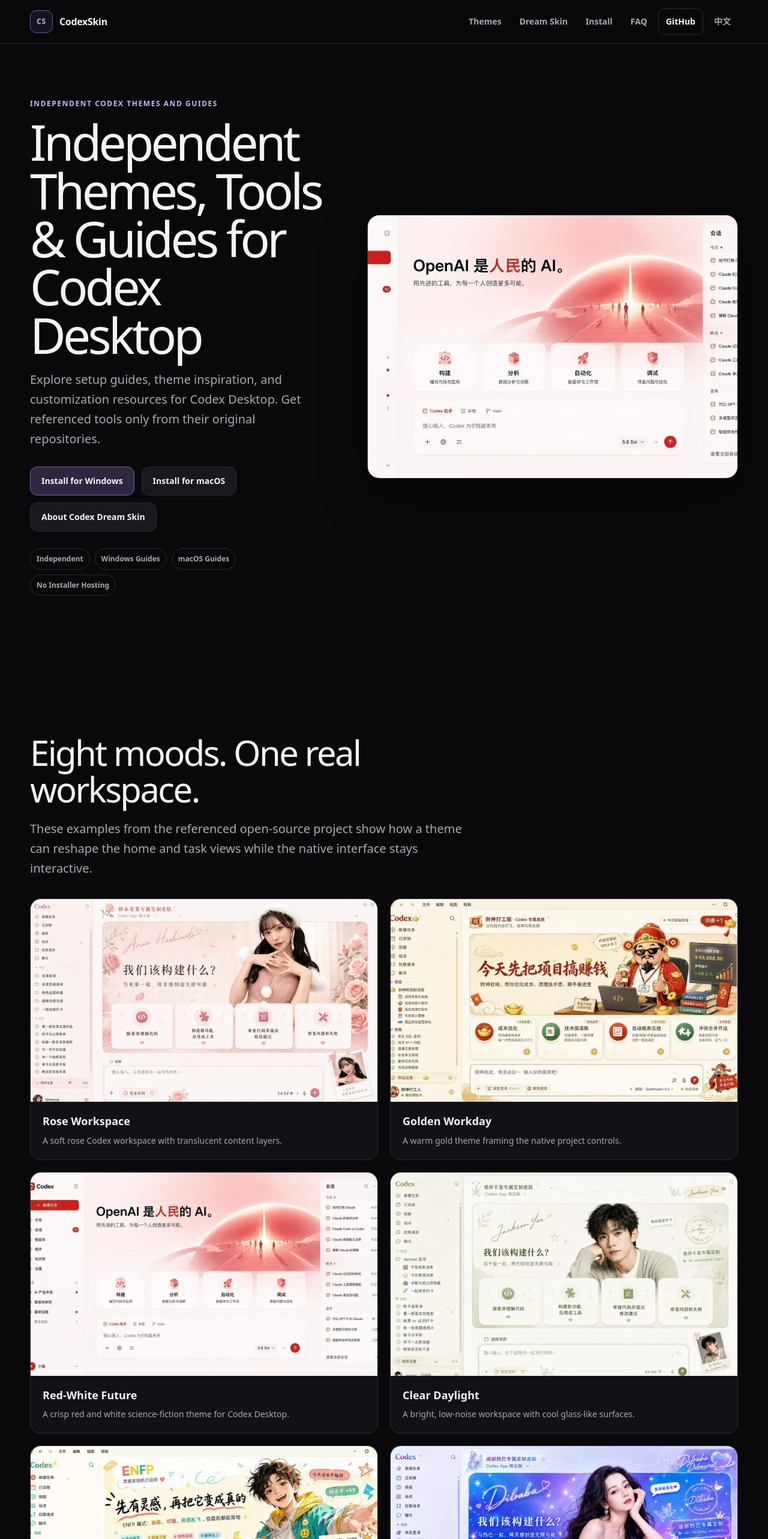
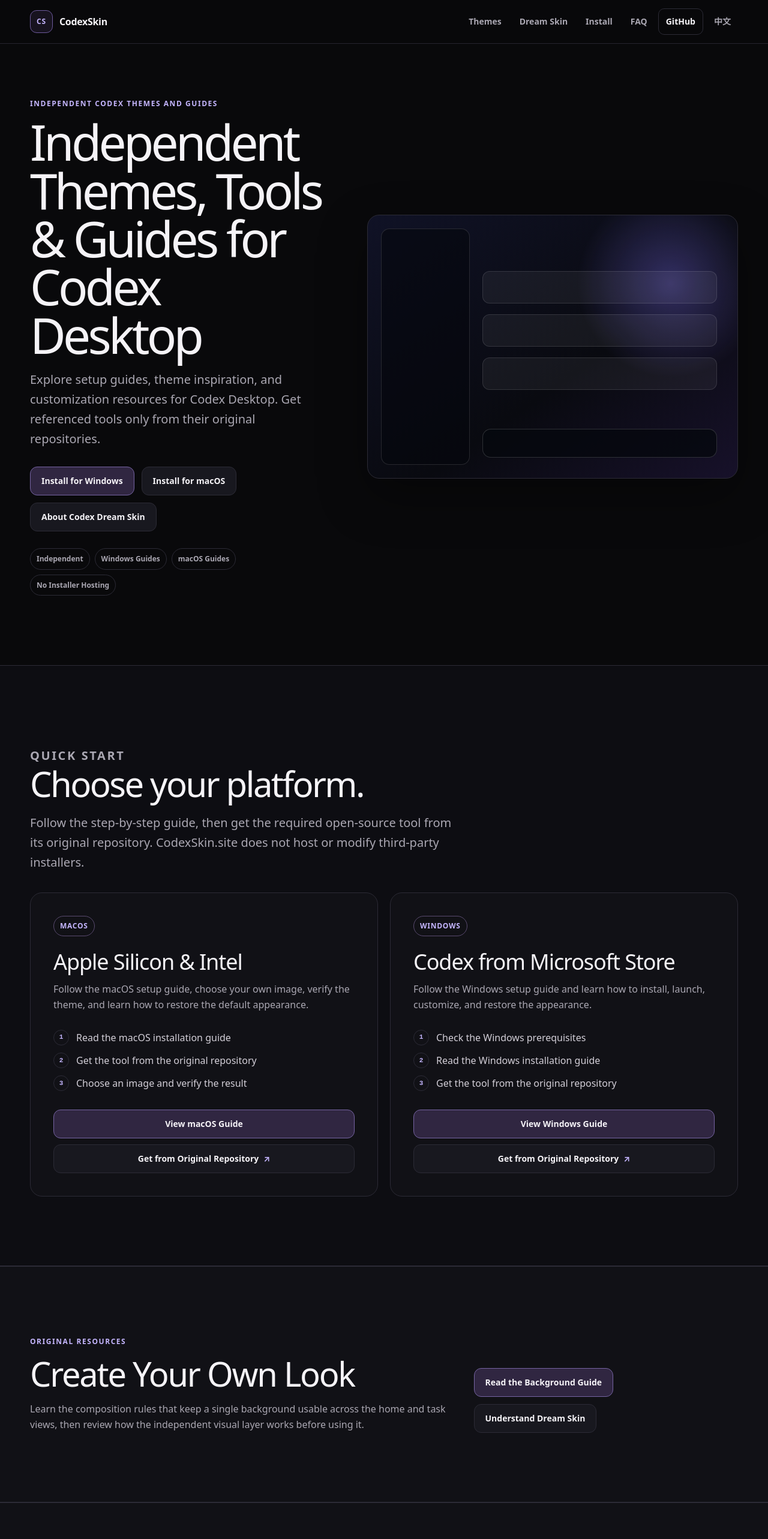
Before and after one commit to swg209/codex-skin-site, a Next.js app: page / in a window 1280 px wide. Shown: the top 2566 px of the page at 60% size. Built offline with nearby package versions, Linux system fonts and the light colour scheme; no server answers.

Commit message:
fix: remove homepage placeholders and uncertain artwork

```diff
--- a/src/app/globals.css
+++ b/src/app/globals.css
@@ -385,6 +385,11 @@
 .hero__actions { margin-top: 30px; }
 .hero__visual, .proof-section__image { position: relative; overflow: hidden; min-height: 440px; border: 1px solid var(--line); border-radius: 20px; background: var(--surface); box-shadow: 0 30px 80px rgba(0,0,0,.34); }
 .hero__visual img, .proof-section__image img, .theme-card__image img, .lightbox__image img { object-fit: cover; }
+.hero-preview { background: radial-gradient(circle at 82% 26%, rgba(131, 116, 255, .34), transparent 26%), linear-gradient(145deg, #101226, #090a10 58%, #17112a); }
+.hero-preview__sidebar { position: absolute; inset: 22px auto 22px 22px; width: 24%; border: 1px solid rgba(255,255,255,.13); border-radius: 14px; background: rgba(6,8,14,.62); }
+.hero-preview__workspace { position: absolute; inset: 46px 34px 100px 31%; display: grid; gap: 18px; align-content: center; }
+.hero-preview__workspace span { display: block; height: 54px; border: 1px solid rgba(255,255,255,.12); border-radius: 12px; background: rgba(255,255,255,.055); }
+.hero-preview__composer { position: absolute; right: 34px; bottom: 34px; left: 31%; height: 48px; border: 1px solid rgba(255,255,255,.16); border-radius: 14px; background: rgba(6,8,14,.8); }
 .proof-list { display: flex; flex-wrap: wrap; gap: 8px; margin: 28px 0 0; padding: 0; list-style: none; }
 .proof-list li { padding: 7px 10px; border: 1px solid var(--line); border-radius: 999px; color: var(--muted); font-size: 12px; font-weight: 650; }
 .section--tinted { border-block: 1px solid var(--line); background: var(--surface); }
@@ -423,6 +428,10 @@
 .step-list h3 { margin: 0 0 12px; font-size: 20px; }
 .proof-section__grid { display: grid; grid-template-columns: .8fr 1.2fr; align-items: center; gap: 60px; }
 .proof-section__image { min-height: 390px; }
+.composition-preview { background: radial-gradient(circle at 78% 43%, rgba(82, 104, 255, .5), transparent 18%), radial-gradient(circle at 72% 50%, rgba(201, 81, 255, .2), transparent 34%), linear-gradient(110deg, #090b13 0 58%, #151936); }
+.composition-preview__quiet { position: absolute; left: 8%; top: 14%; bottom: 24%; width: 48%; display: grid; place-items: center; border: 1px dashed rgba(255,255,255,.26); border-radius: 16px; color: rgba(255,255,255,.66); font-size: 14px; letter-spacing: .04em; }
+.composition-preview__focus { position: absolute; left: 74%; top: 36%; width: 12%; aspect-ratio: 1; border: 1px solid rgba(255,255,255,.38); border-radius: 50%; box-shadow: 0 0 0 36px rgba(255,255,255,.04); }
+.composition-preview__composer { position: absolute; right: 8%; bottom: 7%; left: 8%; height: 14%; border: 1px solid rgba(255,255,255,.18); border-radius: 14px; background: rgba(5,7,12,.78); }
 .safety-list { display: grid; grid-template-columns: repeat(2,minmax(0,1fr)); gap: 12px; margin: 0; padding: 0; list-style: none; }
 .safety-list li { position: relative; padding: 18px 20px 18px 48px; border: 1px solid var(--line); border-radius: 13px; background: var(--surface-raised); color: #d7d4dc; }
 .safety-list li::before { position: absolute; top: 19px; left: 19px; color: var(--accent); content: "✓"; font-weight: 800; }
--- a/src/components/home/create-your-look.tsx
+++ b/src/components/home/create-your-look.tsx
@@ -1,6 +1,11 @@
+import type { Route } from "next";
+import Link from "next/link";
+
 import type { CreateLookContent } from "@/content/types";
+import type { Locale } from "@/lib/site";
+import { routePath } from "@/lib/site";
 
-export function CreateYourLook({ content }: { content: CreateLookContent }) {
+export function CreateYourLook({ content, locale }: { content: CreateLookContent; locale: Locale }) {
   return (
     <section className="section section--tinted">
       <div className="container create-look">
@@ -10,18 +15,12 @@
           <p>{content.description}</p>
         </div>
         <div className="button-row">
-          <a className="button button--primary" href={content.href}>
+          <Link className="button button--primary" href={routePath(locale, content.primaryRoute) as Route}>
             {content.browseLabel}
-          </a>
-          <button
-            aria-label={`${content.createLabel} — ${content.comingSoon}`}
-            className="button button--disabled"
-            disabled
-            type="button"
-          >
+          </Link>
+          <Link className="button" href={routePath(locale, content.secondaryRoute) as Route}>
             {content.createLabel}
-            <span>{content.comingSoon}</span>
-          </button>
+          </Link>
         </div>
       </div>
     </section>
--- a/src/components/home/hero.tsx
+++ b/src/components/home/hero.tsx
@@ -1,5 +1,4 @@
 import type { Route } from "next";
-import Image from "next/image";
 import Link from "next/link";
 
 import type { HomeContent } from "@/content";
@@ -23,8 +22,14 @@
             {content.hero.proofLabels.map((label) => <li key={label}>{label}</li>)}
           </ul>
         </div>
-        <div className="hero__visual">
-          <Image src="/themes/skin-03.jpg" alt={content.gallery[2].description} fill priority sizes="(max-width: 900px) 100vw, 50vw" />
+        <div className="hero__visual hero-preview" aria-hidden="true">
+          <div className="hero-preview__sidebar" />
+          <div className="hero-preview__workspace">
+            <span />
+            <span />
+            <span />
+          </div>
+          <div className="hero-preview__composer" />
         </div>
       </div>
     </section>
--- a/src/components/home/home-page.tsx
+++ b/src/components/home/home-page.tsx
@@ -1,5 +1,3 @@
-import Image from "next/image";
-
 import { contentByLocale } from "@/content";
 import { JsonLd } from "@/components/site/json-ld";
 import type { Locale } from "@/lib/site";
@@ -13,7 +11,6 @@
 import { CreateYourLook } from "./create-your-look";
 import { QuickStart } from "./quick-start";
 import { Safety } from "./safety";
-import { ThemeGallery } from "./theme-gallery";
 
 function Heading({ title, intro }: { title: string; intro?: string }) {
   return <div className="section-heading"><h2>{title}</h2>{intro ? <p>{intro}</p> : null}</div>;
@@ -27,12 +24,11 @@
       <JsonLd data={websiteSchema(locale)} />
       <JsonLd data={faqSchema(locale)} />
       <Hero locale={locale} content={content} />
-      <section id="themes" className="section"><div className="container"><Heading title={content.galleryTitle} intro={content.galleryIntro} /><ThemeGallery locale={locale} items={content.gallery} /><p className="gallery-disclaimer">{content.galleryDisclaimer}</p></div></section>
       <QuickStart locale={locale} content={content.quickStart} />
-      <CreateYourLook content={content.createLook} />
+      <CreateYourLook content={content.createLook} locale={locale} />
       <section id="features" className="section section--tinted"><div className="container"><Heading title={content.featuresTitle} intro={content.featuresIntro} /><Features items={content.features} /></div></section>
       <section className="section"><div className="container"><Heading title={content.stepsTitle} /><HowItWorks items={content.steps} /></div></section>
-      <section className="section proof-section"><div className="container proof-section__grid"><div><Heading title={content.proofTitle} intro={content.proofDescription} /></div><div className="proof-section__image"><Image src="/themes/skin-04.jpg" alt={content.gallery[3].description} fill sizes="(max-width: 840px) 100vw, 55vw" /></div></div></section>
+      <section className="section proof-section"><div className="container proof-section__grid"><div><Heading title={content.proofTitle} intro={content.proofDescription} /></div><div className="proof-section__image composition-preview" role="img" aria-label={locale === "en" ? "Diagram showing a low-detail background with a protected reading area" : "低细节背景与正文安全区示意图"}><div className="composition-preview__quiet">{locale === "en" ? "Quiet reading area" : "低细节阅读区"}</div><div className="composition-preview__focus" aria-hidden="true" /><div className="composition-preview__composer" aria-hidden="true" /></div></div></section>
       <section className="section section--tinted"><div className="container"><Heading title={content.safetyTitle} intro={content.safetyIntro} /><Safety items={content.safety} /></div></section>
       <section id="faq" className="section"><div className="container"><Heading title={content.faqTitle} /><Faq items={content.faq} /></div></section>
       <FinalCta locale={locale} content={content} />
--- a/src/content/en.ts
+++ b/src/content/en.ts
@@ -119,11 +119,11 @@
       eyebrow: "Original resources",
       title: "Create Your Own Look",
       description:
-        "Use original background artwork and readability presets to personalize your Codex workspace.",
-      browseLabel: "Browse Themes",
-      createLabel: "Create a Skin",
-      comingSoon: "Coming Soon",
-      href: "#themes",
+        "Learn the composition rules that keep a single background usable across the home and task views, then review how the independent visual layer works before using it.",
+      browseLabel: "Read the Background Guide",
+      createLabel: "Understand Dream Skin",
+      primaryRoute: "customize",
+      secondaryRoute: "dreamSkin",
     },
     featuresTitle: "A theme layer, not a fake interface",
     featuresIntro:
--- a/src/content/types.ts
+++ b/src/content/types.ts
@@ -67,8 +67,8 @@
   description: string;
   browseLabel: string;
   createLabel: string;
-  comingSoon: string;
-  href: "#themes";
+  primaryRoute: "customize";
+  secondaryRoute: "dreamSkin";
 }
 
 export interface HomeContent {
--- a/src/content/zh.ts
+++ b/src/content/zh.ts
@@ -98,11 +98,11 @@
     createLook: {
       eyebrow: "原创资源",
       title: "打造自己的 Codex 风格",
-      description: "使用原创背景素材和可读性参数，个性化你的 Codex 工作空间。",
-      browseLabel: "浏览主题",
-      createLabel: "创建主题",
-      comingSoon: "即将上线",
-      href: "#themes",
+      description: "先了解同一张背景图兼顾首页与任务页时应遵循的构图规则，再确认独立视觉层的工作方式和安全边界。",
+      browseLabel: "阅读背景图指南",
+      createLabel: "了解 Dream Skin",
+      primaryRoute: "customize",
+      secondaryRoute: "dreamSkin",
     },
     featuresTitle: "是主题层，不是假界面",
     featuresIntro: "本站引用的 Dream Skin 项目会改变官方应用周围的视觉氛围，但不会拿一张截图替代你正在使用的控件。",
```
Also changed, not shown: 2 other files (tests, documents, lock files or other folders).
